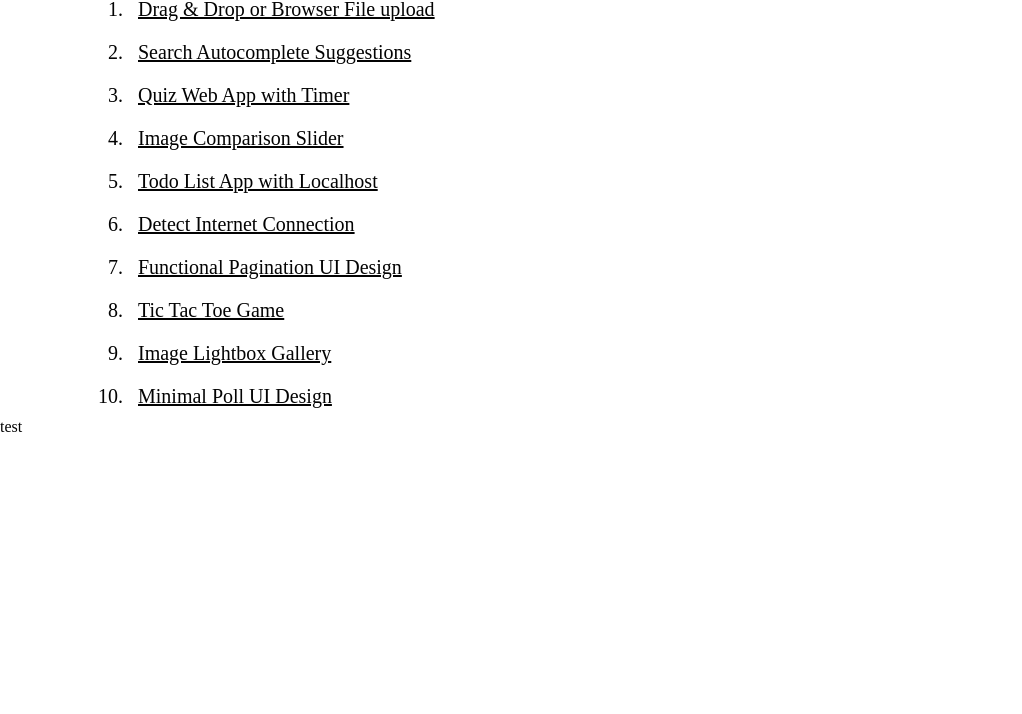
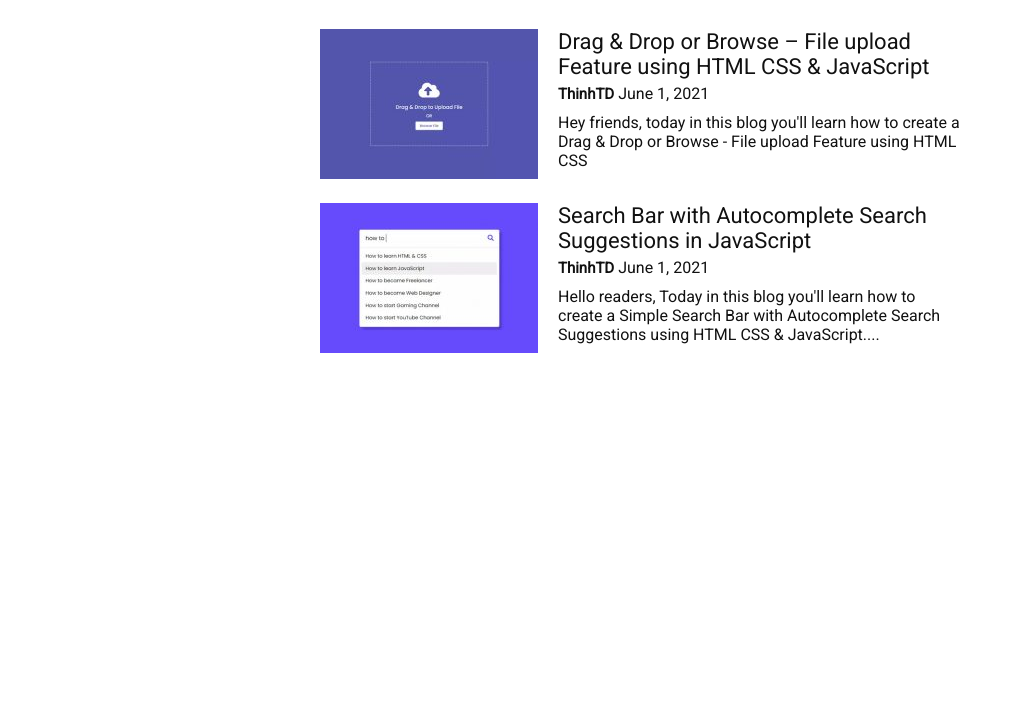
Before and after one commit to ThinhTD2401/js-funcdamental, a plain HTML site: page index.html in a window 1280 px wide. Shown: the part 86-800 px from the top of the page, without its empty margins (0-1022 px from the left). Drawn offline with Linux system fonts and the light colour scheme.

Commit message:
change main page

```diff
--- a/auto-complete-search/auto-complete-search.css
+++ b/auto-complete-search/auto-complete-search.css
@@ -51,6 +51,8 @@ body {
 .search-input .auto-com-box.active {
     display: block;
     opacity: 1;
+    height: 200px;
+    overflow-y: scroll;
 }
 
 .search-input li {
--- a/index.css
+++ b/index.css
@@ -1,31 +1,46 @@
 * {
     padding: 0;
     margin: 0;
-    color: #030303;
+    color: #111;
+    font-family: 'Roboto', sans-serif;
 }
 
 .td-header {
-    color: gray;
-    text-align: center;
-    padding: 20px 50px;
+    margin: 40px 0px;
     font-size: 30px;
+    font-weight: 700;
 }
 
 .td-projects {
-    width: 80%;
+    width: 50%;
     margin: auto;
 }
 
-.td-projects li {
-    font-size: 20px;
-    padding: 10px;
+.td-projects__item {
+    display: flex;
+    margin-bottom: 20px;
 }
 
-.td-projects li a{
-    font-size: 20px;
-    padding: 10px 0px;
+.item__cover {
+    padding-right: 20px;
 }
 
-.td-projects li:hover > a {
-    color: rgb(77, 77, 238)
+.item__content a {
+    font-size: 22px;
+    text-decoration: none;
+    display: block;
+    margin-bottom: 5px;
 }
+
+.item__content a:hover {
+    color: #4db2ec;
+}
+
+.content__auth {
+    margin-bottom: 10px;
+}
+
+.content__author {
+    font-size: 15px;
+    font-weight: bold;
+}
--- a/index.html
+++ b/index.html
@@ -6,22 +6,46 @@
     <meta name="viewport" content="width=device-width, initial-scale=1.0">
     <title>10 Project fundamental html css and javascript</title>
     <link rel="stylesheet" href="./index.css">
+    <link rel="preconnect" href="https://fonts.gstatic.com">
+    <link href="https://fonts.googleapis.com/css2?family=Roboto:ital,wght@0,100;0,300;0,400;1,300;1,700&display=swap" rel="stylesheet">
 
 </head>
 <body>
-    <h2 class="td-header">10 best projects javascript for begginners</h2>
-    <ol class="td-projects">
-        <li><a href="./drag-drop-or-browser-file-upload/file-upload.html">Drag & Drop or Browser File upload</a></li>
-        <li><a href="./auto-complete-search/auto-complete-search.html">Search Autocomplete Suggestions</a></li>
-        <li><a href="">Quiz Web App with Timer</a></li>
-        <li><a href="">Image Comparison Slider</a></li>
-        <li><a href="">Todo List App with Localhost</a></li>
-        <li><a href="">Detect Internet Connection</a></li>
-        <li><a href="">Functional Pagination UI Design</a></li>
-        <li><a href="">Tic Tac Toe Game</a></li>
-        <li><a href="">Image Lightbox Gallery</a></li>
-        <li><a href="">Minimal Poll UI Design</a></li>
-    </ol>
-    test
+
+    <div class="td-projects">
+        <h2 class="td-header">JAVASCRIPT</h2>
+        <div class="td-projects__item">
+            <a class="item__cover" href="./drag-drop-or-browser-file-upload/file-upload.html">
+                <img src="./images/drag-and-drop-file.jpg" alt="">
+            </a>
+            <div class="item__content">
+                <a href="./drag-drop-or-browser-file-upload/file-upload.html">Drag & Drop or Browse – File upload Feature using HTML CSS & JavaScript</a>
+                <div class="content__auth">
+                    <span class="content__author">ThinhTD</span>
+                    <span class="content__date">June 1, 2021</span>
+                </div>
+                <div class="content__summary">
+                    Hey friends, today in this blog you'll learn how to create a Drag & Drop or Browse - File upload Feature using HTML CSS
+                </div>
+            </div>
+        </div>
+
+        <div class="td-projects__item">
+            <a class="item__cover" href="./auto-complete-search/auto-complete-search.html">
+                <img src="./images/searchbar.jpg" alt="">
+            </a>
+            <div class="item__content">
+                <a href="./auto-complete-search/auto-complete-search.html">Search Bar with Autocomplete Search Suggestions in JavaScript</a>
+                <div class="content__auth">
+                    <span class="content__author">ThinhTD</span>
+                    <span class="content__date">June 1, 2021</span>
+                </div>
+                <div class="content__summary">
+                    Hello readers, Today in this blog you'll learn how to create a Simple Search Bar with Autocomplete Search Suggestions using HTML CSS & JavaScript....
+                </div>
+            </div>
+        </div>
+    </div>
 </body>
+<script src="index.js"></script>
 </html>
```
Also changed, not shown: auto-complete-search/auto-complete-search.js (+26 -4 lines), images/drag-and-drop-file.jpg (added), images/lightbox.jpg (added), images/searchbar.jpg (added).
